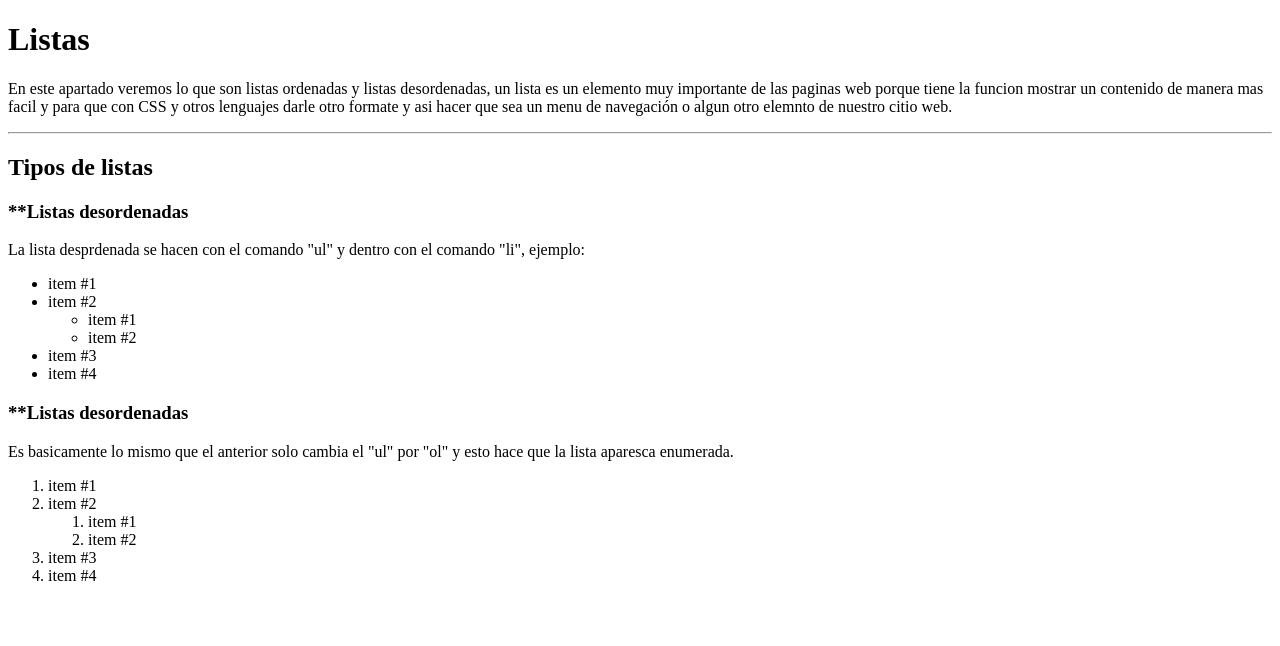
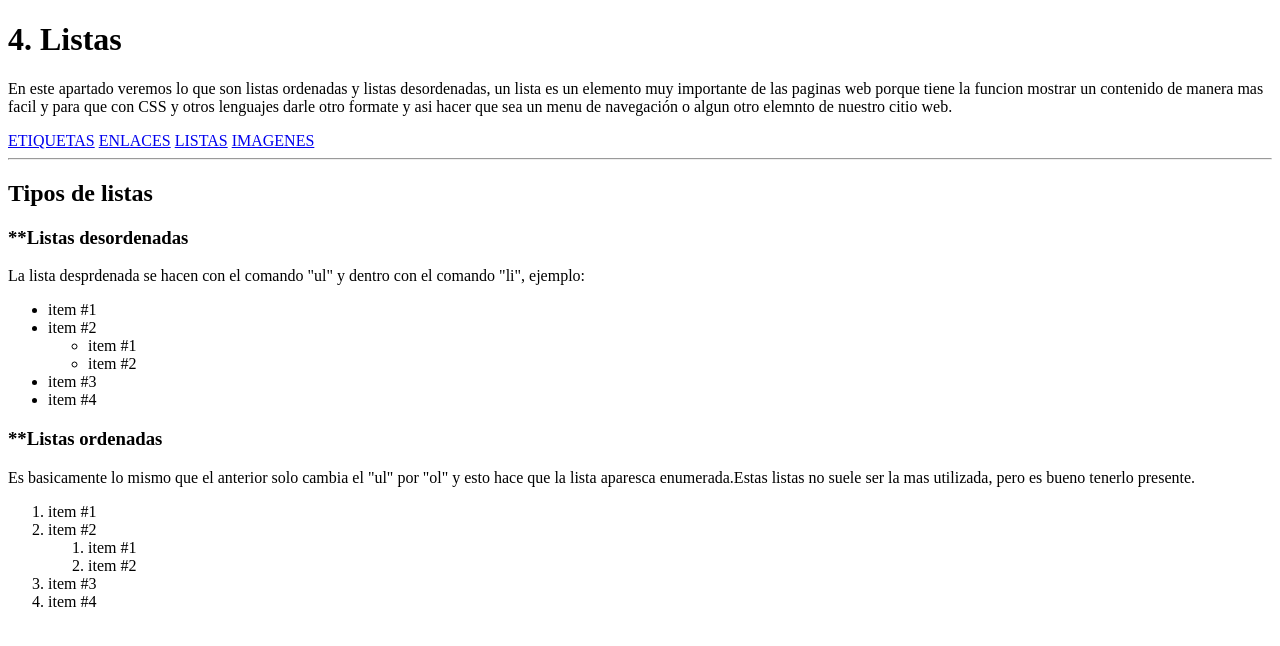
Before and after one commit to fritz652/curso_html, a website: page src/4_listas.html in a window 1280 px wide. Drawn offline with Linux system fonts and the light colour scheme.

Commit message:
imagenes_html

```diff
--- a/src/4_listas.html
+++ b/src/4_listas.html
@@ -8,12 +8,16 @@
     <title>Document</title>
 </head>
 <body>
-    <h1>Listas</h1>
+    <h1>4. Listas</h1>
     <p>En este apartado veremos lo que son listas ordenadas y listas desordenadas,
        un lista es un elemento muy importante de las paginas web porque tiene la funcion
        mostrar un contenido de manera mas facil y para que con CSS y otros lenguajes
        darle otro formate y asi hacer que sea un menu de navegación o algun otro elemnto
        de nuestro citio web. </p>
+       <a href="2_etiquetas.html">ETIQUETAS</a>
+       <a href="3_enlaces.html">ENLACES</a>
+       <a href="4_listas.html">LISTAS</a>
+       <a href="5_imagenes.html">IMAGENES</a>
     <hr>
     <h2>Tipos de listas</h2>
         <h3>**Listas desordenadas</h3>
@@ -29,9 +33,10 @@
             <li>item #3</li>
             <li>item #4</li>
         </ul>
-        <h3>**Listas desordenadas</h3>
+        <h3>**Listas ordenadas</h3>
         <p>Es basicamente lo mismo que el anterior solo cambia el "ul" por "ol" y esto
-            hace que la lista aparesca enumerada.
+            hace que la lista aparesca enumerada.Estas listas no suele ser la mas utilizada,
+            pero es bueno tenerlo presente.
         </p>
         <ol>
             <li>item #1</li>
```
Also changed, not shown: src/2_etiquetas.html (+5 -1 lines), src/3_enlaces.html (+7 -4 lines), src/5_imagenes.html (added, +32 -0 lines), src/imagenes/zaaptilla1.jpg (added), src/imagenes/zapatilla2.jpg (added), src/imagenes/zapatilla3.jpg (added), 1 other file.
